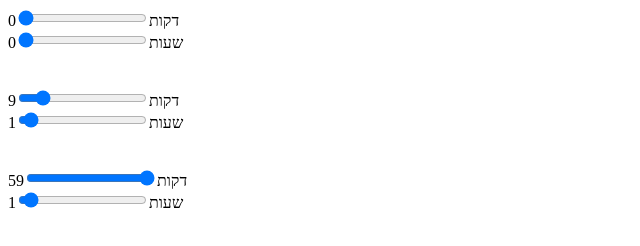
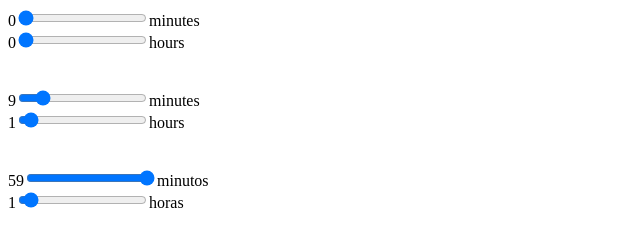
Before and after one commit to ami-m/minute_widget, a plain HTML site: page demo.html in a window 1280 px wide. Both pictures are taken after a click on the element "click here to transform the inputs". Shown: the full height of the page, 0-640 px from the left. Drawn offline with nearby package versions, Linux system fonts and the light colour scheme.

Commit message:
the label's text can now be changed

```diff
--- a/demo.html
+++ b/demo.html
@@ -17,9 +17,13 @@
 	<script src="minuteWidget.jquery.js"></script>
 	<script>
 		$("#transform").click(function() {
-			for(var i = 1; i <= 3; i++) {
+			for(var i = 1; i <= 2; i++) {
 				$("#test" + i).minuteWidget();
 			}
+			$("#test3").minuteWidget({
+				"hoursLabel": "horas",
+				"minutesLabel": "minutos",
+			});
 			$("#transform").hide();
 		});
 	</script>
--- a/minuteWidget.jquery.js
+++ b/minuteWidget.jquery.js
@@ -39,7 +39,10 @@
 			}
 
 
-			var settings = $.extend({}, options );
+			var settings = $.extend({
+				"hoursLabel": "hours",
+				"minutesLabel": "minutes",
+			}, options );
 
 			return this.each(function() {
 				var minutesInput = $(this);
@@ -47,11 +50,11 @@
 				var elName = minutesInput.prop("name");
 
 				var minutesSlider = $('<input id="minutes_' + elName + '" type="range" min="0" max="59" value="0"/>');
-				var minutesLabel = $('<label class="control-label" for="minutes_' + elName + '">דקות</label>');
+				var minutesLabel = $('<label class="control-label" for="minutes_' + elName + '">' + settings.minutesLabel + '</label>');
 				var minutesVal = $('<span id="minutesVal_' + elName + '">0</span>');
 
 				var hoursSlider = $('<input id="hours_' + elName + '" type="range" min="0" max="24" value="0"/>');
-				var hoursLabel = $('<label class="control-label" for="hours_' + elName + '">שעות</label>');
+				var hoursLabel = $('<label class="control-label" for="hours_' + elName + '">' + settings.hoursLabel + '</label>');
 				var hoursVal = $('<span id="hoursVal_' + elName + '">0</span>');
 
 
```
